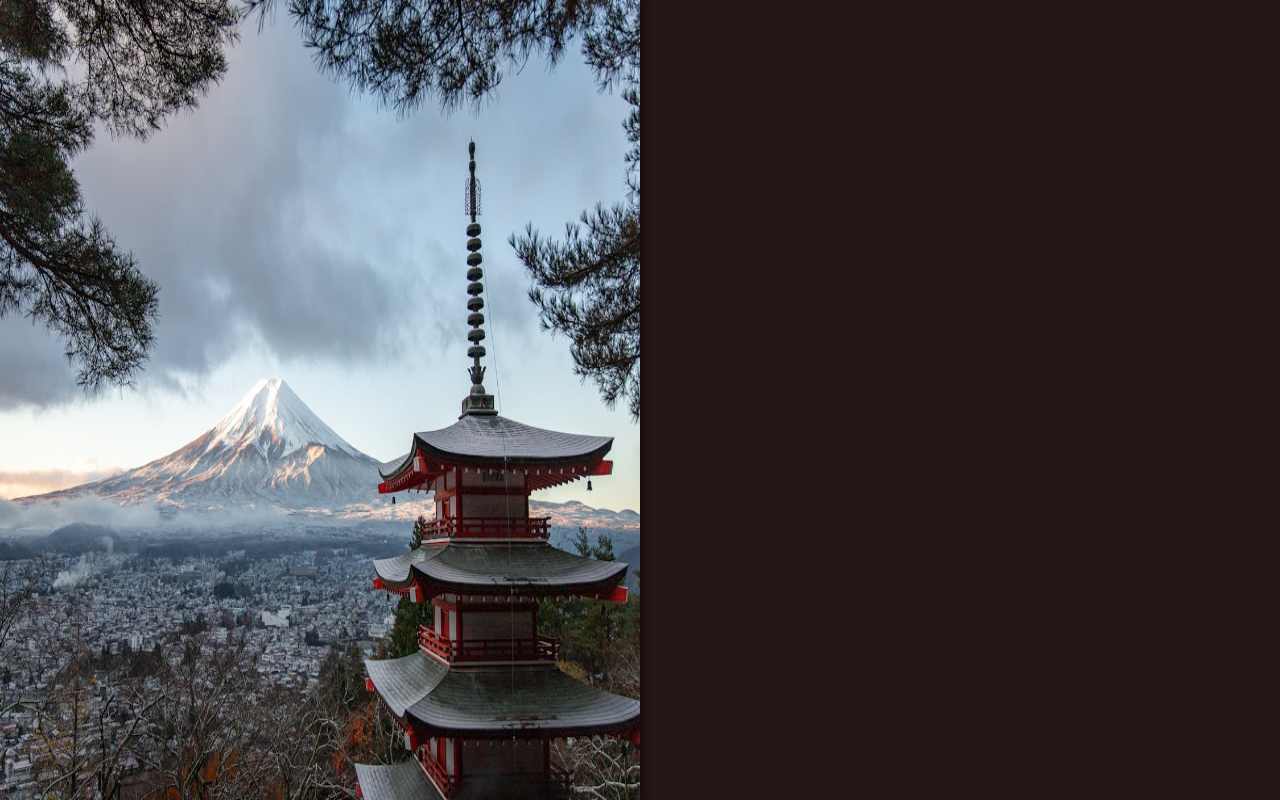
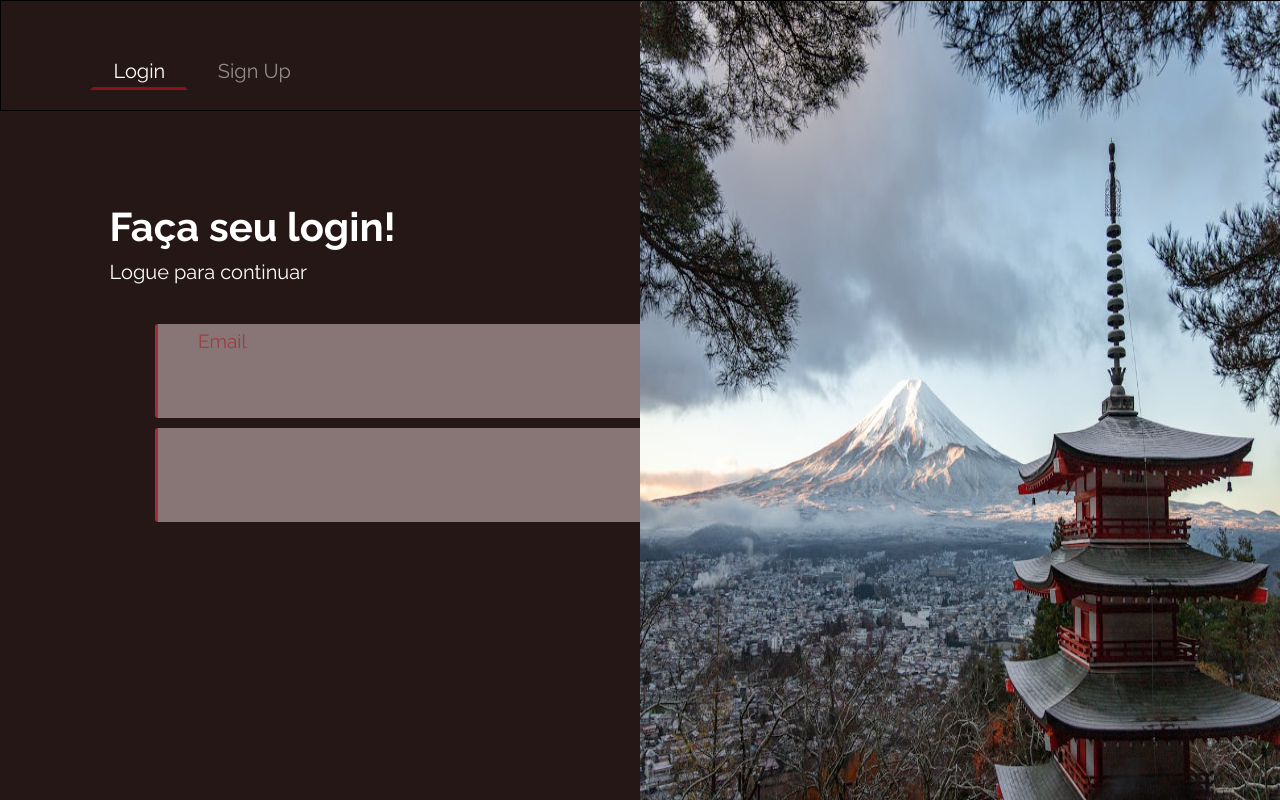
Before and after one commit to felipegs0/projeto-login, a plain HTML site: page index.html in a window 1280 px wide. Drawn offline with Linux system fonts and the light colour scheme.

Commit message:
atualizações

```diff
--- /dev/null
+++ b/backup.css
@@ -0,0 +1,24 @@
+
+body {
+    background-color: #261717;
+}
+
+::-webkit-scrollbar {
+    width: 0px;
+    height: 0px;
+}
+
+div#monte-fuji {
+    display: inline-block;
+    width: 50vw;
+    height: 100vh;
+
+}
+
+img#background-img {
+    display: inline-block;
+    position: relative;
+    width: 50vw;
+    height: 100vh;
+    box-shadow: 0px 0px 10px 5px rgba(0, 0, 0, 0.5);
+}
--- a/index.html
+++ b/index.html
@@ -11,12 +11,21 @@
 </head>
 <body>
     <header>
-
+        <p class="login">Login</p>
+        <p class="sign">Sign Up</p>
     </header>
     <main>
-            <div id="monte-fuji">
-                <img src="imagem/pexels-photo-3408354.png" alt="Monte-fuji-japao" id="background-img">
-            </div>
+        <section>
+            <h1 class="titulo">Faça seu login!</h1>
+            <p class="subtitulo">Logue para continuar</p>
+            <form action="#" method="post" autocomplete="on">
+                <input type="email" name="email" id="iemail" class="formulario" maxlength="100"><label for="iemail">Email</label><br>
+                <input type="password" name="senha" id="isenha" class="formulario" maxlength="8">
+            </form>
+        </section>
+
+            <img src="imagem/pexels-photo-3408354.png" alt="">
+
     </main>
 </body>
 </html>
--- a/style.css
+++ b/style.css
@@ -4,7 +4,7 @@
     margin: 0px;
     padding: 0px;
     font-family: 'raleway';
-    color: white;
+    color: rgb(255, 255, 255);
 }
 
 body, html {
@@ -14,27 +14,91 @@ body, html {
     width: 100vw;
 }
 
-body {
+header {
+    border: 1px solid black;
     background-color: #261717;
 }
 
-::-webkit-scrollbar {
-    width: 0px;
-    height: 0px;
+p {
+    display: inline-block;
+    color: white;
+    font-weight: normal;
+    font-size: 20px;
 }
 
-div#monte-fuji {
-    display: inline-block;
+.login {
+
+    position: relative;
+    margin-top: 55px;
+    margin-left: 7%;
+    margin-bottom: 20px;
+    padding-left: 20px;
+    padding-right: 20px;
+    padding-bottom: 4px;
+    border: 3px solid #8C111B;
+    border-top-color: #261717;
+    border-left-color: #261717;
+    border-right-color: #261717;
+}
+
+section {
+    width: ;
+}
+
+.sign {
+    padding-left: 2%;
+    opacity: 0.5;
+}
+
+main {
+    background-color: #261717;
+}
+
+.titulo {
+    font-size: 40px;
+    padding-top: 2.3em;
+    margin-bottom: 10px;
+    padding-left: 20px;
+    margin-left: 7%;
+}
+
+.subtitulo {
+    padding-left: 20px;
+    margin-left: 7%;
+    margin-bottom: 40px;
+}
+
+.formulario {
+    padding: 40px 80px 30px 40px;
+    font-size: 20px;
+    width: 400px;
+    margin-left: 155px;
+    background-color: #928281e5;
+    border: 1px solid #af1522bb;
+    color: white;
+    border-radius: 3px;
+    border-width: 3px;
+    border-style: solid;
+    border-right: transparent;
+    border-top: transparent;
+    border-bottom: transparent;
+    margin-bottom: 10px;
+}
+
+
+label {
+    position: relative;
+    right: 480px;
+    bottom: 35px;
+    color: #af152294;
+    font-size: 19px;
+}
+
+img {
+    display: block;
+    position: relative;
     width: 50vw;
     height: 100vh;
-
+    right: -50%;
+    top: -531px;
 }
-
-img#background-img {
-    display: inline-block;
-    position: relative;
-
-    width: 50vw;
-    height: 100vh;
-    box-shadow: 0px 0px 10px 5px rgba(0, 0, 0, 0.5);
-}
```
